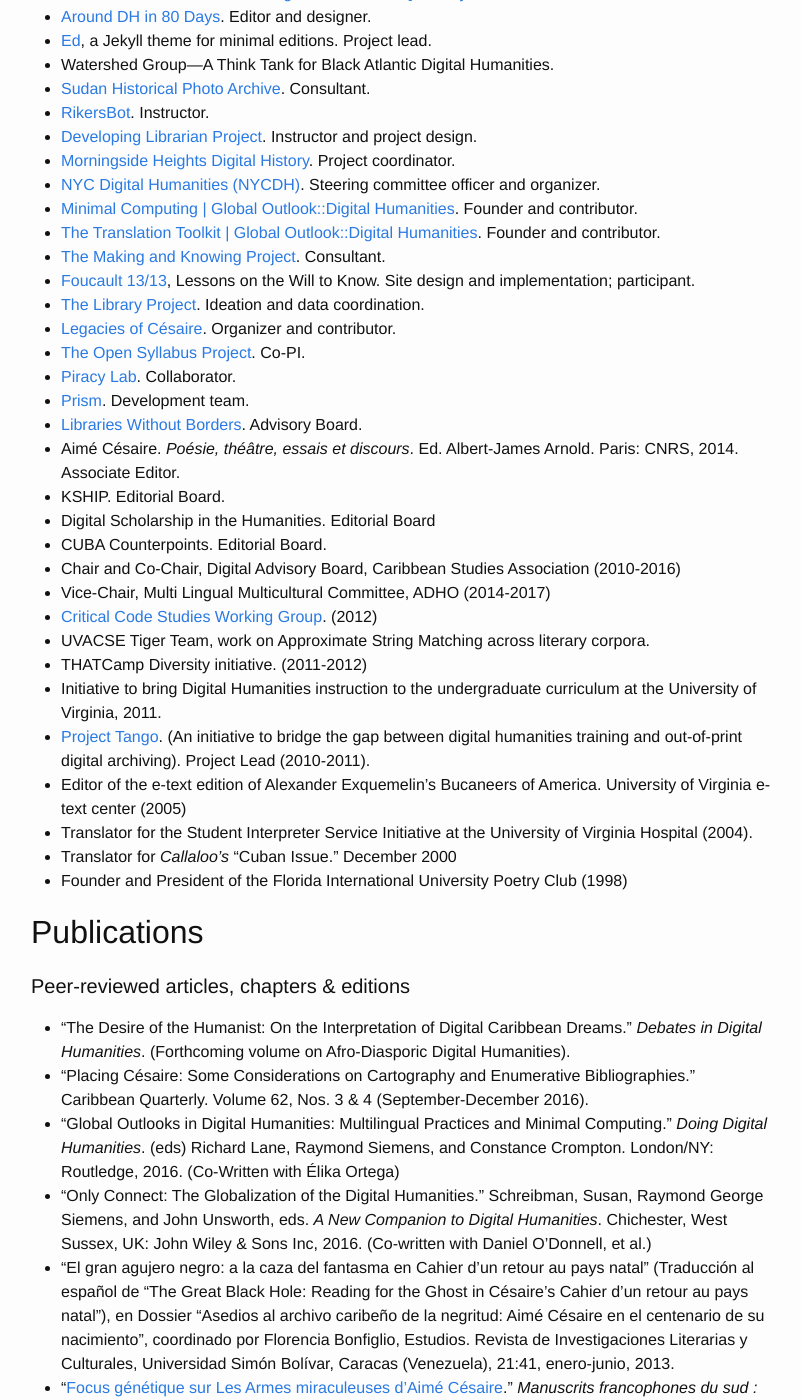
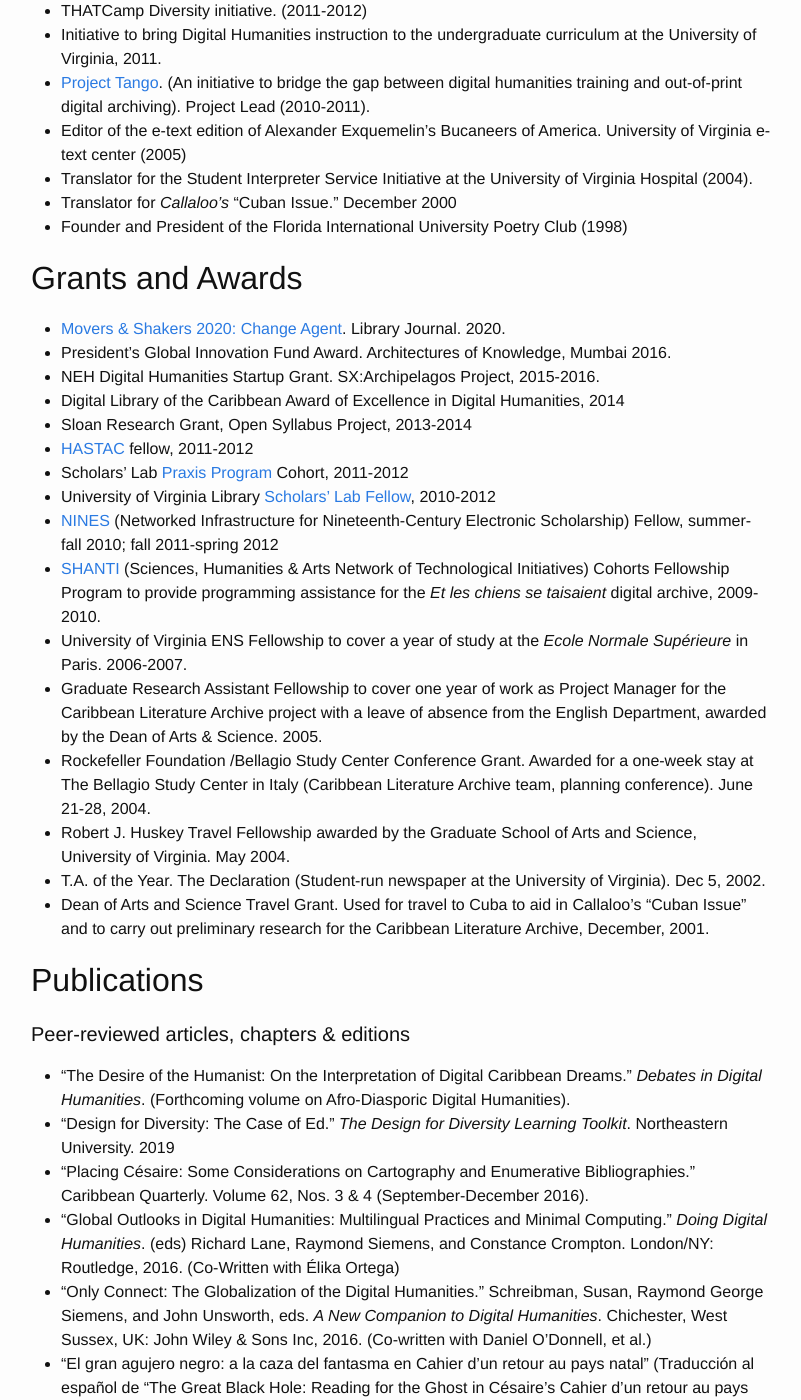
Before and after one commit to elotroalex/elotroalex, a Jekyll site: the page built from bio.md, in a window 1280 px wide and 1400 px high, scrolled down 1851 px. Shown: the whole window, without its empty margins (239-1040 px from the left). Built offline with Jekyll 4.4.1, drawn with Linux system fonts in a browser that asks for light colours; some of the changed text lies outside the part shown.

Commit message:
updated cv

```diff
--- a/bio.md
+++ b/bio.md
@@ -48,6 +30,7 @@
 - [Group for Experimental Methods in the Humanities](http://xpmeth.plaintext.io/), Columbia University. Founder and faculty moderator.
 - [Columbia University Digital Humanities](https://digitalhumanities.columbia.edu/). Project design, implementation and coordination.
 - [sx archipelagos](http://smallaxe.net/sxarchipelagos/). Founder and senior editor.
+- [...... et les chiens se taisaient](http://cesaire.elotroalex.com/chiens/). Digital Edition.
 - [Torn Apart/Separados](http://xpmethod.plaintext.in/torn-apart/). Team Member & Coordinator.
 - [#prmapathon](http://xpmethod.plaintext.in/events/puerto-rico-mapathon.html). Coordinator.
 - [In the Same Boats](http://sameboats.org). Project lead with Kaiama Glover.
@@ -92,6 +75,26 @@
 - Translator for *Callaloo's* “Cuban Issue.” December 2000
 - Founder and President of the Florida International University Poetry Club (1998)
 
+Grants and Awards
+-----------------
+
+-   [Movers & Shakers 2020: Change Agent](https://www.libraryjournal.com/?detailStory=alex-gil-movers-shakers-2020%E2%80%93change-agents). Library Journal. 2020.
+-   President’s Global Innovation Fund Award. Architectures of Knowledge, Mumbai 2016.
+-   NEH Digital Humanities Startup Grant. SX:Archipelagos Project, 2015-2016.
+-   Digital Library of the Caribbean Award of Excellence in Digital Humanities, 2014
+-   Sloan Research Grant, Open Syllabus Project, 2013-2014
+-   [HASTAC](http://hastac.org/) fellow, 2011-2012
+-   Scholars' Lab [Praxis Program](http://praxis.scholarslab.org/ "Praxis Program") Cohort, 2011-2012
+-   University of Virginia Library [Scholars' Lab Fellow](http://www2.lib.virginia.edu/scholarslab/about/fellows.html "Scholars Lab Fellow"), 2010-2012
+-   [NINES](http://www.nines.org/) (Networked Infrastructure for Nineteenth-Century Electronic Scholarship) Fellow, summer-fall 2010; fall 2011-spring 2012
+-   [SHANTI](http://shanti.virginia.edu/) (Sciences, Humanities & Arts Network of Technological Initiatives) Cohorts Fellowship Program to provide programming assistance for the *Et les chiens se taisaient* digital archive, 2009-2010.
+-   University of Virginia ENS Fellowship to cover a year of study at the *Ecole Normale Supérieure* in Paris. 2006-2007.
+-   Graduate Research Assistant Fellowship to cover one year of work as Project Manager for the Caribbean Literature Archive project with a leave of absence from the English Department, awarded by the Dean of Arts & Science. 2005.
+-   Rockefeller Foundation /Bellagio Study Center Conference Grant. Awarded for a one-week stay at The Bellagio Study Center in Italy (Caribbean Literature Archive team, planning conference). June 21-28, 2004.
+-   Robert J. Huskey Travel Fellowship awarded by the Graduate School of Arts and Science, University of Virginia. May 2004.
+-   T.A. of the Year. The Declaration (Student-run newspaper at the University of Virginia). Dec 5, 2002.
+-   Dean of Arts and Science Travel Grant. Used for travel to Cuba to aid in Callaloo's “Cuban Issue” and to carry out preliminary research for the Caribbean Literature Archive, December, 2001.
+
 
 Publications
 ------------
@@ -99,6 +102,7 @@
 #### Peer-reviewed articles, chapters & editions
 
 - "The Desire of the Humanist: On the Interpretation of Digital Caribbean Dreams." *Debates in Digital Humanities*. (Forthcoming volume on Afro-Diasporic Digital Humanities).
+- "Design for Diversity: The Case of Ed." *The Design for Diversity Learning Toolkit*. Northeastern University. 2019
 - "Placing Césaire: Some Considerations on Cartography and Enumerative Bibliographies." Caribbean Quarterly. Volume 62, Nos. 3 & 4 (September-December 2016).
 -  "Global Outlooks in Digital Humanities: Multilingual Practices and Minimal Computing." *Doing Digital Humanities*. (eds) Richard Lane, Raymond Siemens, and Constance Crompton. London/NY: Routledge, 2016. (Co-Written with Élika Ortega)
 -   "Only Connect: The Globalization of the Digital Humanities." Schreibman, Susan, Raymond George Siemens, and John Unsworth, eds. *A New Companion to Digital Humanities*. Chichester, West Sussex, UK: John Wiley & Sons Inc, 2016. (Co-written with Daniel O'Donnell, et al.)
@@ -138,6 +142,15 @@
 
 #### Guest lectures
 
+- "Towards a Mobilized Humanities: On Making Do and Nimble Tents." Tulane University. New Orleans. February 2020.
+- "In the Same Boats: Trajectories, Intersections and the Black Atlantic Republic of Letters." MIT. Boston. November 2019. Presented with Kaiama L. Glover.
+- "Minimal Technology in Digital Humanities." UPR Rio Piedras. Puerto Rico. November 2019.
+- "Mobilized Humanities: The Case of Torn Apart/Separados." Mapping (In)Justice. Fordham University. New York City. November 2019.
+- "Scholarly Contra-Surveillance and Technological Disobedience While the World Burns." Keynote. Digital Frontiers. Austin, Texas. September 2019.
+- “On Hardening the Rims: Minimal Computing and Technological Disobedience on the Margins of History.” Trondheim University. Trondheim, Norway. September 2019.
+- "Experimental and Mobilized Humanities." Today Arts Museum. Beijing, China. May 2019.
+- “The Case for a Mobilized Humanities.” Scholars'Lab, University of Virginia. February 2019.
+- "Caribbean Digital Humanities."  Florida International University. February 2019.
 - "Nimble Tents: xpMethod, #tornapart, and Other Tensile Approaches to the Fourth State." MITH Digital Dialogues. University of Maryland. November 2018.
 - "Revisiting the Digital Library of Babel: Minimal Computing, Mobilized Humanities and Tri-Continental Disobedience." Nigerian Digital Humanities Summer Institute. October 2018.
 - "Border Archives and Shadow Archons: The Case of the Broken Digital Record." Bavarian American Academy Summer School. June 2018.
@@ -172,6 +185,20 @@
 
 #### Panel presentations
 
+- "Formación, recursos e innovación para el desarollo humano frent a COVID-19." *Diálogos Bibliotecas en Cuarentena*. Biblioteca Juan Bosch. May, 2020.
+- "Libraries at the Nexus of Migration." ALA Midwinter. Philadelphia. January 2020.
+- "Mobilizing the Humanities: Building the Supercommons." MLA 2020. Seattle. January 2020.
+-  "Two Case Studies in Minimal Computing." Maintainers III: Policy, Practice, and Care. Washington, D.C., October 2019.
+- “Black Victory in the Speculative Archive: A Reconstruction of the Typescript of '…..et les chiens se taisaient' by Aimé Césaire.” On Archival Truths. Stony Brook University. New York. October 2019.
+- "What We Could Have Told You: Statistical Analysis of Text and the Ends of Narrative." HumLab, Umeå universitet. Umeå, Sweeden. September 2019.
+- "De bibliografía a cartografía: la producción de mapas a partir de bibliografías." Universidad Autonoma de México. CDMX, México. August 2019.
+- "Minimal Computing: On the Borders of Speculative Archives." Association for Computers in the Humanities Conference. Pittsburgh. July 2019.
+- "Difficult Discussions: Diversity in Digital Collections and Archives." American Library Association. Washington, D.C. June 2019.
+- "Minimal Computing in International Collaboration: Ed and Wax." Nanjing University. China. April 2019.
+- "Reading in French Now." Maison Française, Columbia University. April 2019.
+- "A presentation and discussion of the digital project Torn Apart/Separados." Stony Brook University. February 2019.
+- "Information, Democracy, Archives, and Absence." NYC Digital Humanities Week. Fordham University. February 2019.
+- *[Librarians as Advocates: Leading Activism on Your Campus and Beyond](http://aocarldvc.wildapricot.org/event-3076927)*. ACRL Delaware Valley Chapter
 - "Minimal Computing for Image Collections: the Case of Wax." Digital Library Federation. Las Vegas. October 2018.
 - "On Adding Platforms to Improve Sustainability: The Case for the Minimal Journal." Library Publishing Forum 2018. Minnesota. May 2018
 - "In the Same Boats." Migration and Mobility in a Digital Age: Paradoxes of Connectivity and Belonging. Columbia University. April 2018
@@ -241,6 +268,7 @@
 
 #### Organized Conferences & Workshops
 - [The Caribbean Digital](http://caribbeandigitalnyc.net/) conference series. Founder and organizer. NYC, 2014-present.
+- Minimal Computing. Dream Lab. University of Pennsylvania. June 2019.
 - [THATCampCaribe](http://caribbean2013.thatcamp.org/) un-conference series. Founder and organizer. Puerto Rico, 2012; Cuba, 2013; Trinidad & Tobago, October 2017.
 - "On Method" Lecture Series. The Heyman Center. Columbia University. (2014-2015). With Grant Wythoff.
 - Workshops on Python, Jekyll, fundamentals of computing, Markdown, Zotero, Omeka/Neatline, WordPress. Columbia University, NYC (2013-2017)
@@ -385,28 +413,27 @@
 References
 ----------
 
-- **Bethany Nowviskie**, Director, Digital Library Federation
+- **Bethany Nowviskie**, Dean of Libraries and Professor of English at James Madison University
 - **Kaiama Glover**, Associate Professor of French, Barnard College
-- **Jesús R. Velasco**, Professor, Department of Latin American and Iberian Studies, Columbia University
+- **Jesús R. Velasco**, Professor, Columbia University/Yale University.
 
 - Chris Bourg, Director, MIT Libraries
-- Sharon Marcus, Former Dean of the Humanities, Columbia University
-- Dennis Tenen, Assistant Professor of English and Comparative Literature, Columbia University
+- Sharon Marcus, Professor, Columbia University
+- Dennis Tenen, Associate Professor of English and Comparative Literature, Columbia University
 - Frances Negrón-Muntaner, Professor of English and Comparative Literature
 - Barbara Rockenbach, Associate University Librarian, Columbia University Libraries
-- Manan Ahmed, Assistant Professor, Department of History, Columbia University
+- Manan Ahmed, Associate Professor, Department of History, Columbia University
 - David Scott, Professor, Department of Anthropology, Columbia University
 - Susan Boynton, Professor, Department of Music, Columbia University
 - Meredith Levin, Western European Humanities Librarian, Columbia University
-- Roopika Risam, Assistant Professor of World Literature and English Education, Salem State University
+- Roopika Risam, Associate Professor of World Literature and English Education, Salem State University
 - Julia Flanders, Professor of the Practice in English and Director of the Digital Scholarship Group in the Northeastern University Library
 - Matt Gold, Associate Professor of English & Digital Humanities, CUNY Graduate Center.
 - Jerome J. McGann, University Prof & John Stewart Bryan Prof Of English, University of Virginia
 - Anna Brickhouse, Associate Professor of English, University of Virginia
-- Mrinalini Chakravorty, Assistant Professor of English, University of Virginia
-- Andrew Stauffer, Associate Professor of English, University of Virginia
-- Siva Vaidhyanathan, Chair, Media Studies Department, University of Virginia
-- Rafael Alvarado, Associated Director, SHANTI, University of Virginia
+- Mrinalini Chakravorty, Associate Professor of English, University of Virginia
+- Siva Vaidhyanathan, Professor, Media Studies Department, University of Virginia
+- Rafael Alvarado, General Faculty, School of Data Science, University of Virginia
 
 ---
 
```
Also changed, not shown: other parts of bio.md (+1 -19 lines).
